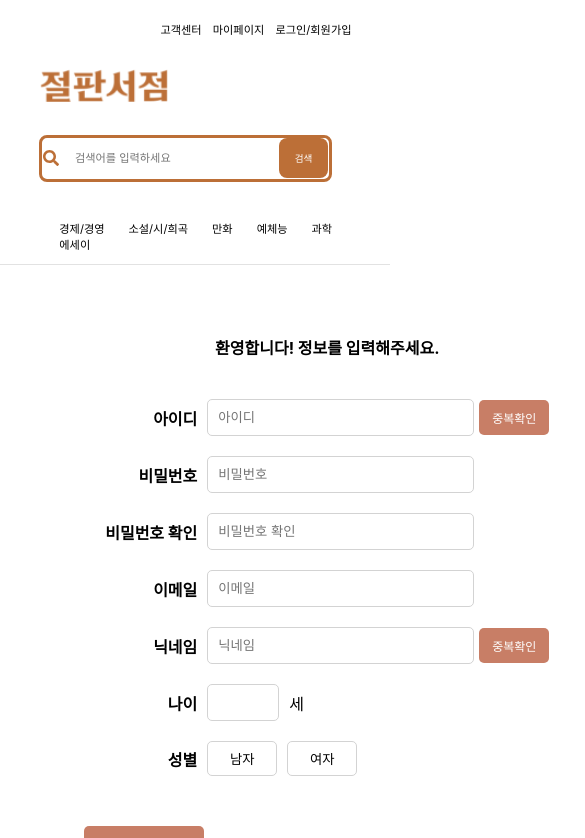
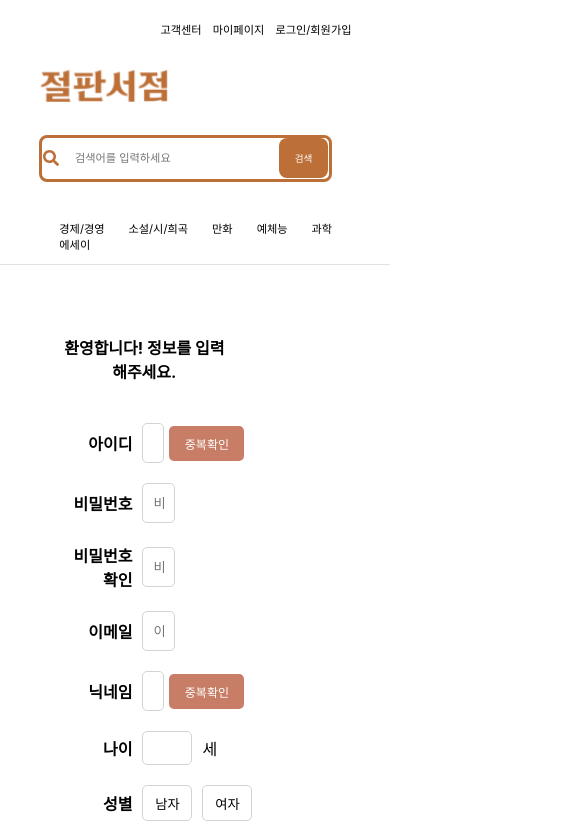
Before and after one commit to sonlucy/RareBookStore, a React (Create React App) app in the folder front_end/: page /SignUpMail in a window 390 px wide. Shown: the top 838 px of the page, 585 px wide, since content can reach past the window. Built offline with nearby package versions, Linux system fonts and the light colour scheme.

Commit message:
회원가입페이지 반응형 CSS 수정

```diff
--- a/front_end/src/styled/SignUp.css
+++ b/front_end/src/styled/SignUp.css
@@ -1,15 +1,15 @@
 .yhw_signForm {
   width: 100%;
-  height: 800px;
+  height: 50vh;
 }
 .yhw_signForm > h4 {
   display: block;
-  width: 600px;
+  width: 70%;
   margin: 30px auto;
   text-align: center;
 }
 .yhw_signInputBox {
-  width: 600px;
+  width: 70%;
   display: flex;
   padding: 10px;
   margin: 0 auto;
@@ -18,30 +18,38 @@
 .yhw_signInputTit {
   text-align: right;
   display: block;
-  width: 150px;
+  width: 30%;
+  min-width: 60px;
   margin: 0 10px;
   font-weight: bold;
+  align-items: flex-end;
 }
 .yhw_signInputBox > input {
   display: block;
-  width: 245px;
-  height: 25px;
+  width: 55%;
+  height: 40px;
   border: 1px solid lightgray;
   border-radius: 5px;
   padding: 5px 10px;
+  box-sizing: border-box;
 }
 input.yhw_lastSignInput {   /* 나이 입력 input 태그 CSS */
   display: block;
-  width: 50px;
+  width: 10%;
+  max-width: 15%;
+  min-width: 50px;
+  height: 34px;
+  margin-left: 0;
   margin-right: 10px;
 }
 .yhw_signGenderBtns {
   display: flex;
-  width: 160px;
+  width: 22%;
 }
-.yhw_signGenderBtns > button {
-  width: 80px;
-  height: 35px;
+.yhw_signGenderBtns > button {  /* 남자 여자 버튼 */
+  width: 50%;
+  min-width: 50px;
+  height: 36px;
   margin-right: 10px;
   background-color: white;
   border: lightgray 1px solid;
@@ -64,7 +72,8 @@ input.yhw_lastSignInput {   /* 나이 입력 input 태그 CSS */
   font-weight: bold;
 }
 .yhw_dupCheckBtn {   /* 중복확인 button 태그 CSS */
-  width: 70px;
+  width: 75px;
+  min-width: 75px;
   height: 35px;
   background-color: #C87E66;
   color: white;
@@ -74,3 +83,20 @@ input.yhw_lastSignInput {   /* 나이 입력 input 태그 CSS */
   font-weight: medium;
   margin-left: 5px;
 }
+/* ******************************************************* */
+/* CSS 반응형 */
+@media screen and (max-width: 1440px) {  /* 화면의 너비가 최대 1440px 일 때 (1440px 미만) */
+  .yhw_signInputBox > input {
+    width: 45%;
+  }
+}
+@media screen and (max-width: 621px) {
+  .yhw_signInputBox > input {
+    width: 30%;
+  }
+}
+@media screen and (max-width: 425px) {
+  .yhw_signInputBox > input {
+    width: 20%;
+  }
+}
```
